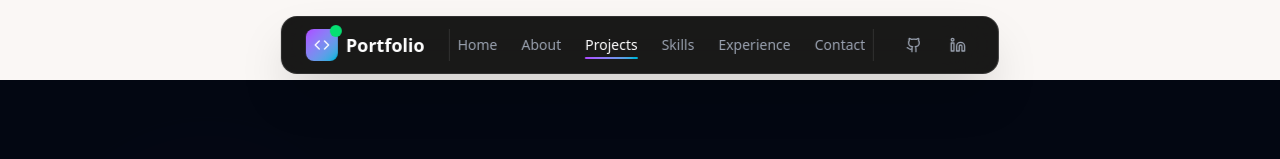
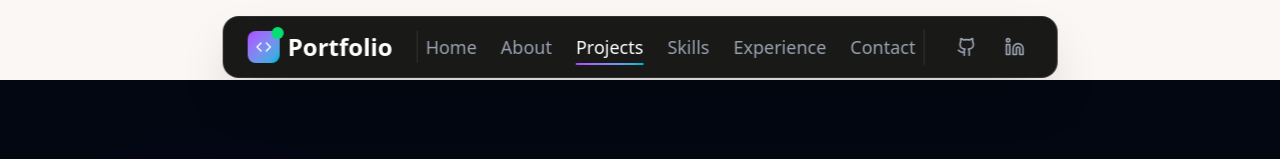
Before and after one commit to TaFhiM12/portfolio, a React (Vite) app: page /projects in a window 1280 px wide. Shown: the top 159 px of the page. Built offline with nearby package versions, Linux system fonts and the light colour scheme.

Commit message:
update some styling

```diff
--- a/src/Components/Navbar.jsx
+++ b/src/Components/Navbar.jsx
@@ -74,7 +74,7 @@ const Navbar = () => {
                   </div>
                   <div className="absolute -top-1 -right-1 w-3 h-3 bg-green-400 rounded-full animate-pulse"></div>
                 </div>
-                <span className="text-white font-semibold text-lg">Portfolio</span>
+                <span className="text-white font-semibold text-2xl">Portfolio</span>
               </NavLink>
 
               <div className="flex items-center space-x-6 mx-2">
@@ -82,7 +82,7 @@ const Navbar = () => {
                   <NavLink
                     key={item.id}
                     to={item.href}
-                    className={({ isActive }) => `relative text-sm font-medium transition-all duration-300 group ${
+                    className={({ isActive }) => `relative text-lg font-medium  transition-all duration-300 group ${
                       isActive ? 'text-white' : 'text-gray-400 hover:text-white'
                     }`}
                     onClick={() => setActiveSection(item.id)}
@@ -103,10 +103,10 @@ const Navbar = () => {
                     href={social.href}
                     target="_blank"
                     rel="noopener noreferrer"
-                    className={`p-2 text-gray-400 ${social.color} transition-all duration-300 hover:scale-110 hover:bg-white/10 rounded-lg`}
+                    className={`p-2  text-gray-400 ${social.color} transition-all duration-300 hover:scale-110 hover:bg-white/10 rounded-lg`}
                     aria-label={social.label}
                   >
-                    <social.icon className="w-4 h-4" />
+                    <social.icon className="w-5 h-5" />
                   </a>
                 ))}
               </div>
```
